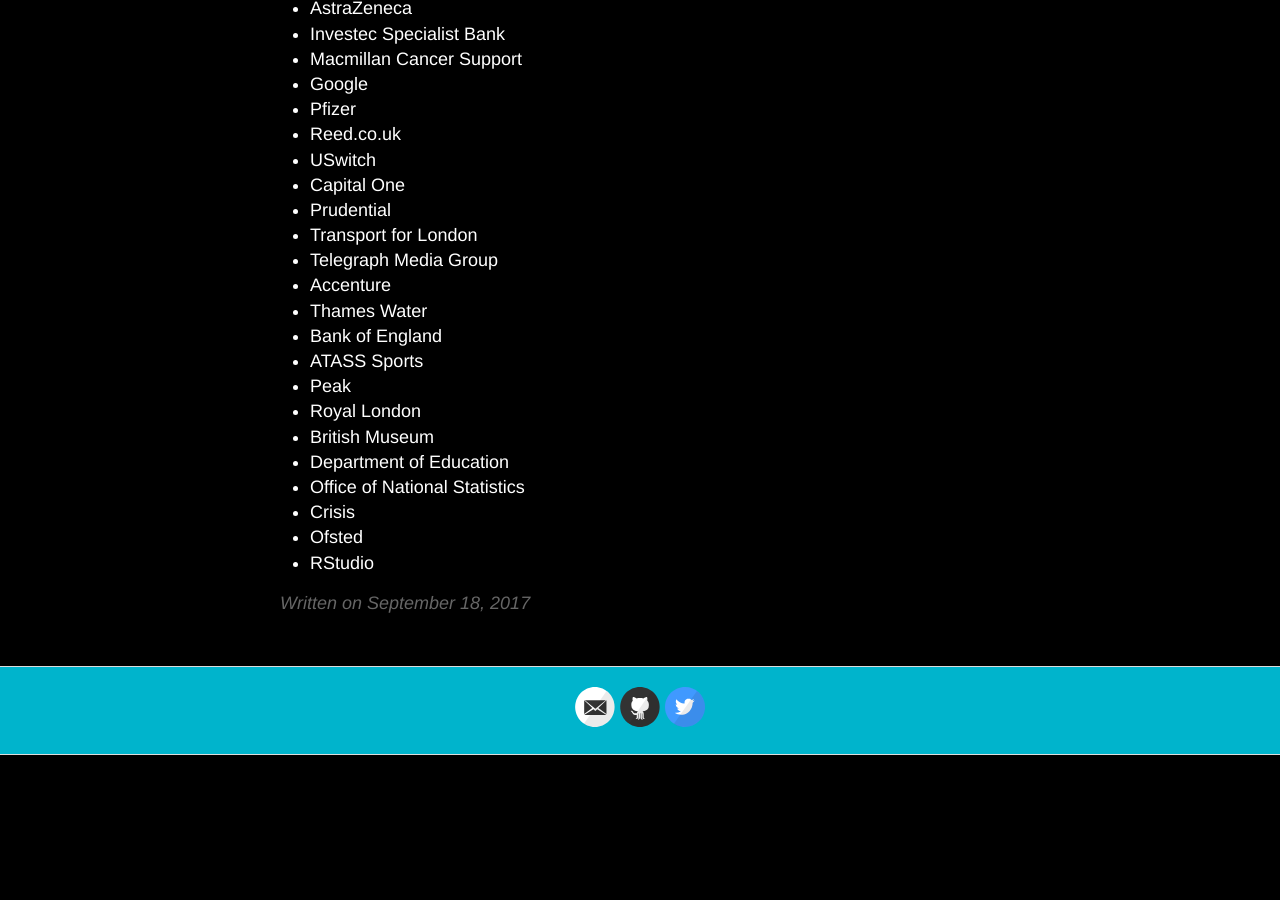
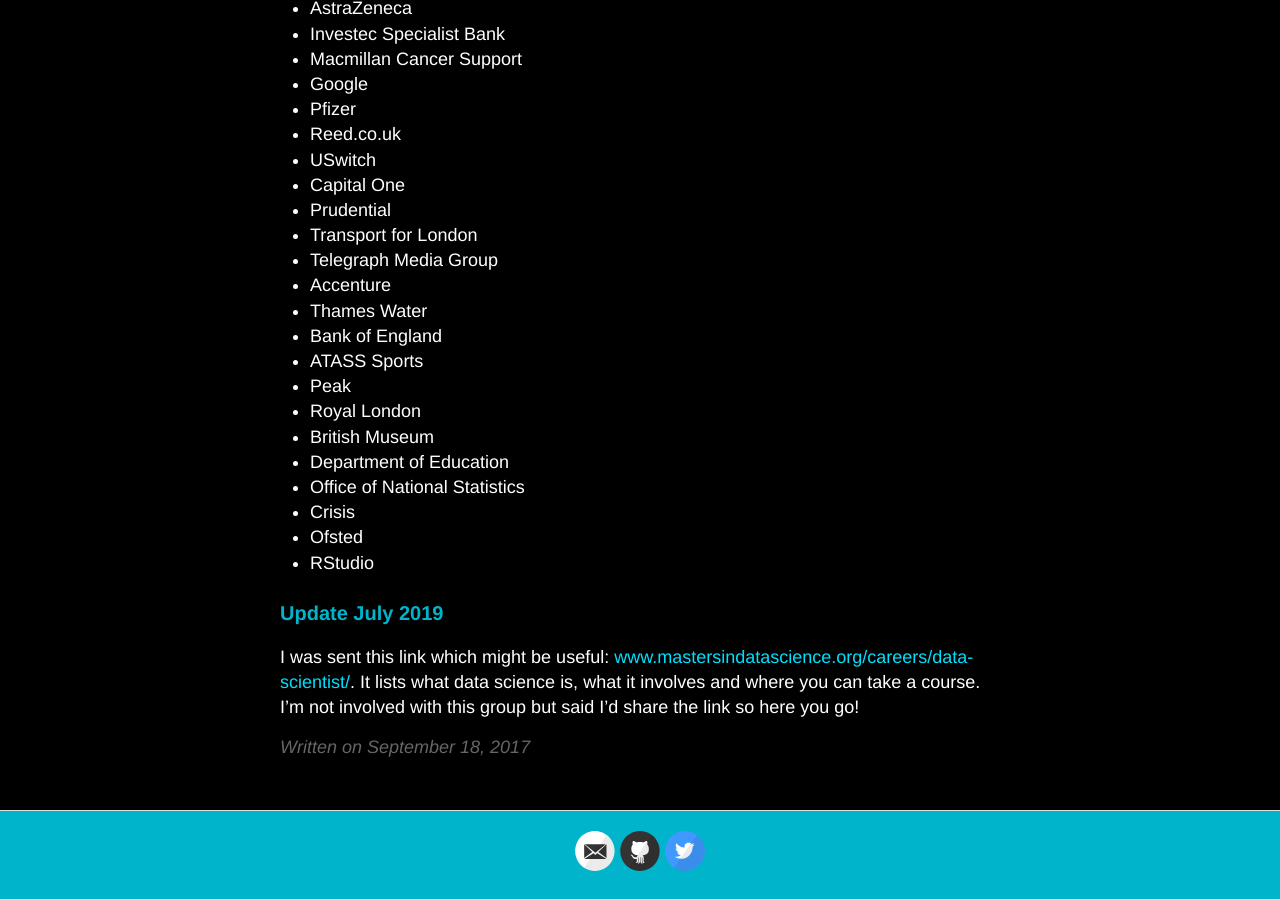
Before and after one commit to macromuseum/macromuseum.github.io, a Jekyll site: the page built from _posts/2017-09-18-data-science-for-ecologists.md, in a window 1280 px wide and 900 px high, scrolled down 8028 px. Built offline with Jekyll 4.4.1, drawn with Linux system fonts in a browser that asks for light colours; before the commit the page ends 8783 px from its top, so only the background shows below that.

Commit message:
Add masters in data science link

```diff
--- a/_posts/2017-09-18-data-science-for-ecologists.md
+++ b/_posts/2017-09-18-data-science-for-ecologists.md
@@ -208,3 +208,6 @@ Companies I saw represented at EARL (sorry these are UK centric):
 - Crisis
 - Ofsted
 - RStudio
+
+### Update July 2019
+I was sent this link which might be useful: [www.mastersindatascience.org/careers/data-scientist/](https://www.mastersindatascience.org/careers/data-scientist/). It lists what data science is, what it involves and where you can take a course. I'm not involved with this group but said I'd share the link so here you go!
```
